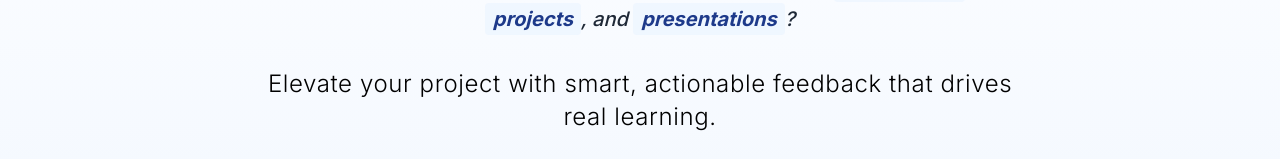
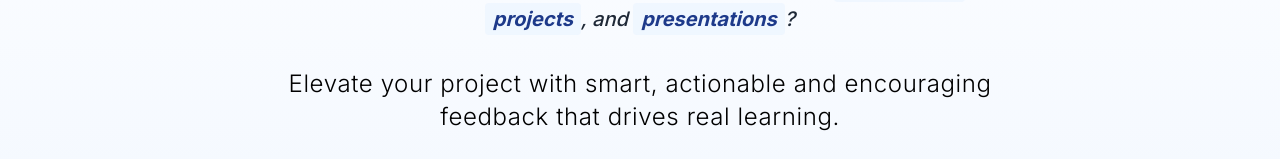
Before and after one commit to cyu60/MentorMate, a Next.js app: page / in a window 1280 px wide. Shown: the part 247-406 px from the top of the page. Built offline with nearby package versions, Linux system fonts and the light colour scheme; no server answers.

Commit message:
feat: update landing

```diff
--- a/components/LandingHero.tsx
+++ b/components/LandingHero.tsx
@@ -31,7 +31,7 @@ export function LandingHero() {
             ?
           </p>
           <TextGenerateEffect
-            words="Elevate your project with smart, actionable feedback that drives real learning."
+            words="Elevate your project with smart, actionable and encouraging feedback that drives real learning."
             className="text-2xl text-blue-100 max-w-3xl mx-auto font-light"
           />
           <div>
```
